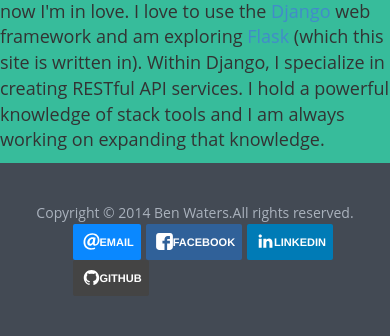
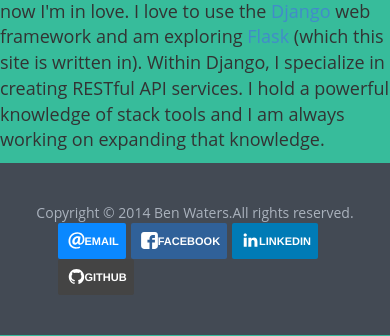
Before and after one commit to techwizrd/benjaminwaters-me, a Flask app: page / in a window 390 px wide. Shown: the part 675-1011 px from the top of the page. Run offline with Flask 2, Linux system fonts and the light colour scheme; some libraries are stand-ins or nearby versions.

Commit message:
Semi-center social buttons in footer

```diff
--- a/benjaminwaters.me/templates/partials/footer.html
+++ b/benjaminwaters.me/templates/partials/footer.html
@@ -3,8 +3,9 @@
     <div class="row">
       <div class="footer-copyright text-center">Copyright &copy; 2014 Ben Waters.All rights reserved.</div>
     </div>
-                  <div class="col-md-4"></div>
-  <div class="col-md-4"><ul class="rrssb-buttons clearfix text-center">
+    <div class="row">
+      <div class="col-md-6 col-md-offset-3">
+        <ul class="rrssb-buttons text-center">
           <li class="email">
               <a href="MAILTO:ben@benjaminwaters.me">
                   <span class="icon">
@@ -59,6 +60,6 @@
           </li>
         </ul>
       </div>
-  <div class="col-md-4"></div>
     </div>
   </div>
+</div>
```
Lines whose indentation alone changed are shown as unchanged.
